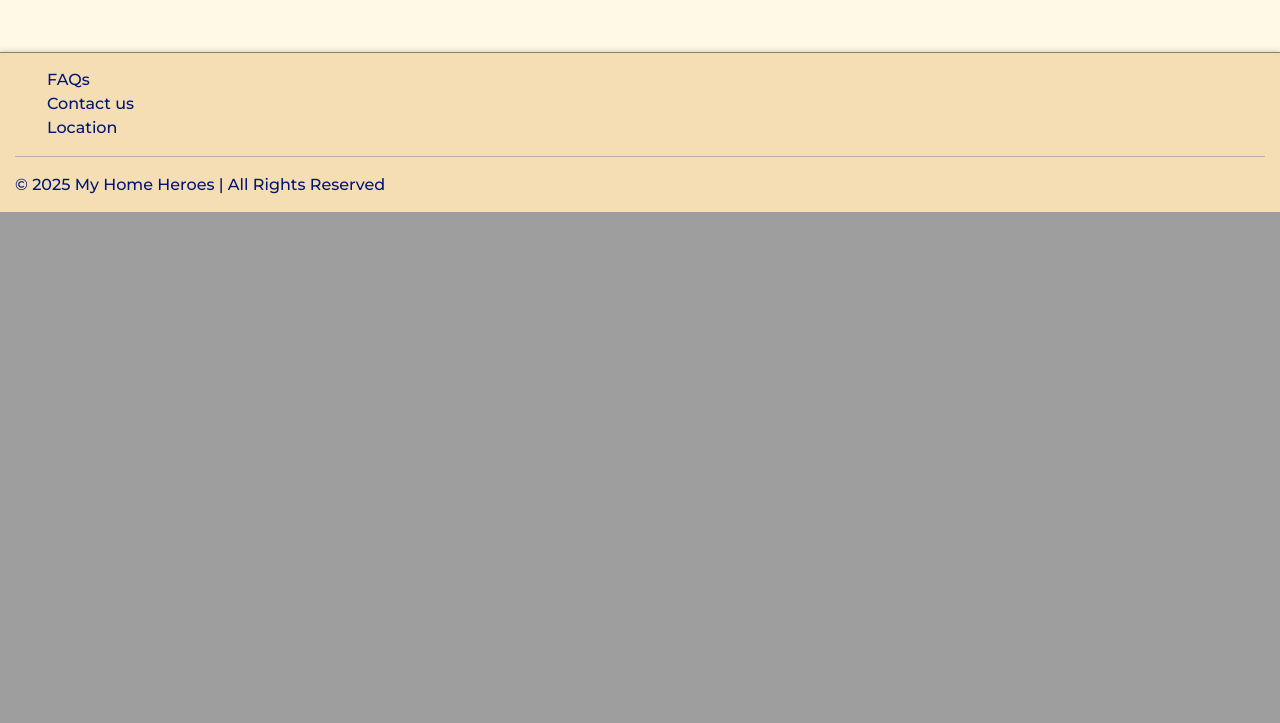
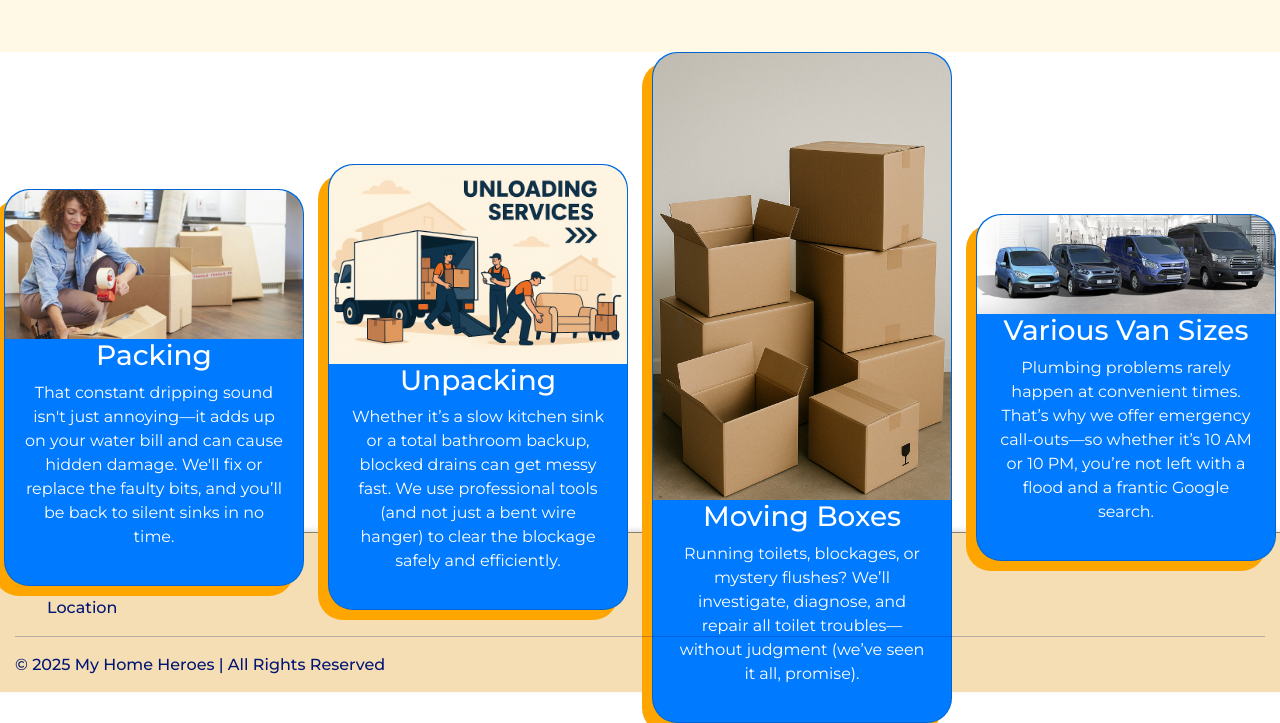
Before and after one commit to nadinelathifah/git_final_project_2025, a Flask app: page /services/moving in a window 1280 px wide. Shown: the part 1548-2271 px from the top of the page. Before the commit the page ends 1760 px from the top, so only its background shows below. Run offline with Flask 3, Linux system fonts and the light colour scheme.

Commit message:
EDIT: adding more images to moving page

```diff
--- a/application/static/moving.css
+++ b/application/static/moving.css
@@ -61,3 +61,41 @@
     border-radius: 50px;
     z-index: 3;
 }
+
+
+#moving-services-section .col-sm {
+    display: flex;               /* Turns .col-sm into a flexbox container */
+    flex-direction: row;         /* Lays out the items inside the flexbox container (cards) in a horizontal row */
+    justify-content: center;     /* Centers the items horizontally */
+    align-items: center;         /* Centers the items vertically */
+    gap: 50px;                   /* Adds space (gap) between the items in the flexbox container – i.e. gap between cards. */
+    flex-wrap: wrap;
+}
+
+.moving-wrapper {
+    height: 60vh;
+    display: flex;
+    flex-direction: column;
+    align-items: center;
+    gap: 50px
+}
+
+#moving-services-section .text-content {
+    padding: 0 20px 20px 20px;
+}
+
+#moving-services-section .card img {
+    border-radius: 25px 25px 0px 0px;     /* Making the top left and top right edges curved */
+    width: 100%;                          /* Making the width span the length of the card */
+    height: auto;                         /* Setting height to automatic */
+}
+
+#moving-services-section .card {
+    width: 300px;                /* Set a width (unchanging) or a maximum-width (more responsive when you minimise the screen size) to the card */
+    height: auto;
+    background: #007bff;
+    color: white;              /* Unlike background or background-color, 'color' sets the text-color*/
+    text-align: center;          /* Aligns text inside the card to the center */
+    box-shadow: -10px 10px orange;  /* Adds a box-shadow to the card, you can adjust the opacity & shadow size */
+    border-radius: 25px;
+}
--- a/application/templates/moving.html
+++ b/application/templates/moving.html
@@ -17,6 +17,56 @@
     </div>
 </section>
 
+<section id="moving-services-section">
+    <div class="moving-wrapper">
+        <div class="row">
+            <div class="col-sm">
+                <div data-aos="fade-up" class="card">
+                    <img src="{{ url_for('static', filename= 'images/Packing.jpg' )}}" alt="">
+                    <div class="text-content">
+                        <h3>Packing</h3>
+                        <p>That constant dripping sound isn't just annoying—it adds up on your water bill and can cause hidden damage. We'll fix or replace the faulty bits, and you’ll be back to silent sinks in no time.
+                        </p>
+                    </div>
+                </div>
+            </div>
+
+            <div class="col-sm">
+                <div data-aos="fade-up" class="card">
+                    <img src="{{ url_for('static', filename= 'images/Unloading.png' )}}" alt="">
+                    <div class="text-content">
+                        <h3>Unpacking</h3>
+                        <p>Whether it’s a slow kitchen sink or a total bathroom backup, blocked drains can get messy fast. We use professional tools (and not just a bent wire hanger) to clear the blockage safely and efficiently.
+                        </p>
+                    </div>
+                </div>
+            </div>
+
+            <div class="col-sm">
+                <div data-aos="fade-up" class="card">
+                    <img src="{{ url_for('static', filename= 'images/Moving boxes.png' )}}" alt="">
+                    <div class="text-content">
+                        <h3>Moving Boxes</h3>
+                        <p>Running toilets, blockages, or mystery flushes? We’ll investigate, diagnose, and repair all toilet troubles—without judgment (we’ve seen it all, promise).
+                        </p>
+                    </div>
+                </div>
+            </div>
+
+            <div class="col-sm">
+                <div data-aos="fade-up" class="card">
+                    <img src="{{ url_for('static', filename= 'images/vansizes.jpg' )}}" alt="">
+                    <div class="text-content">
+                        <h3>Various Van Sizes</h3>
+                        <p>Plumbing problems rarely happen at convenient times. That’s why we offer emergency call-outs—so whether it’s 10 AM or 10 PM, you’re not left with a flood and a frantic Google search.
+                        </p>
+                    </div>
+                </div>
+            </div>
+        </div>
+    </div>
+</section>
+
 {% endblock %}
 
 <!-- We'll bring the tools, you just sit back and enjoy the view. -->
```
Also changed, not shown: application/data_access.py (+11 -11 lines), application/static/images/Moving boxes.png (added), application/static/images/Packing.jpg (added), application/static/images/Unloading.png (added), application/static/images/vansizes.jpg (added).
